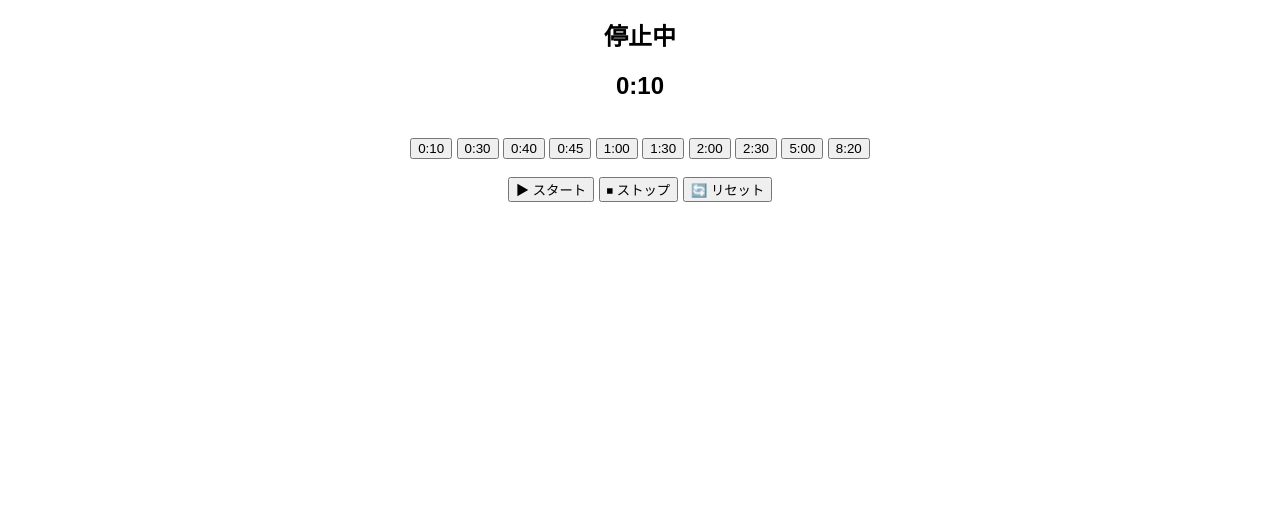
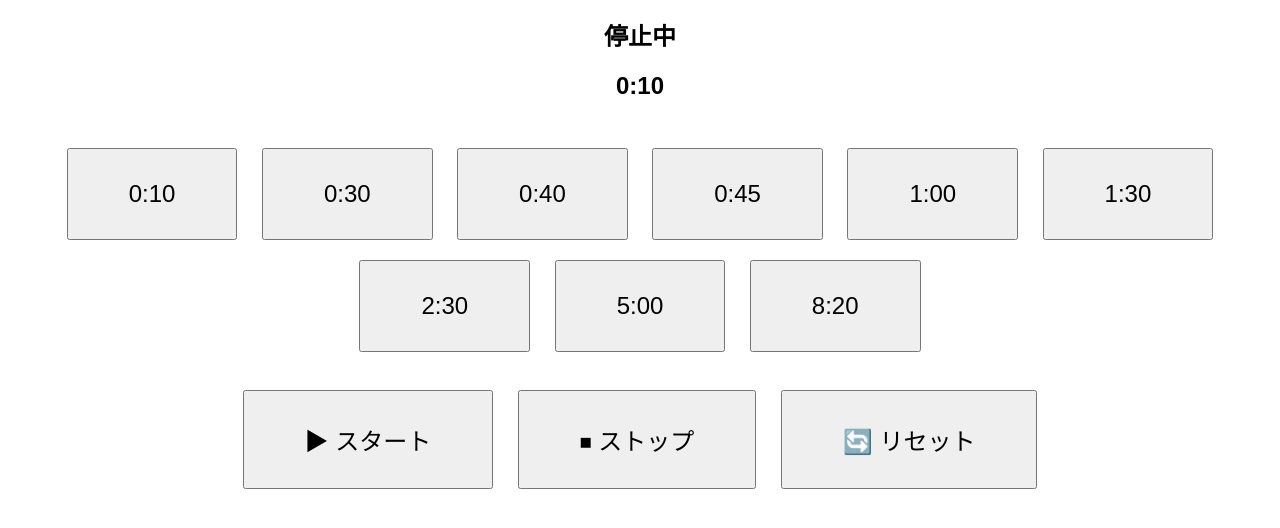
Before and after one commit to tiyobita8-boop/isiris_timer, a plain HTML site: page index.html in a window 1280 px wide. Shown: the part 116-644 px from the top of the page. Drawn offline with Linux system fonts and the light colour scheme.

Commit message:
Add files via upload

```diff
--- a/index.html
+++ b/index.html
@@ -3,6 +3,13 @@
 <head>
 <meta charset="UTF-8">
 <title>シンプルタイマー</title>
+<style>
+button {
+  font-size: 24px;
+  padding: 30px 60px;
+  margin: 10px;
+}
+</style>
 </head>
 
 <body style="text-align:center; font-family:sans-serif;">
@@ -18,14 +25,12 @@
 
 <br>
 
-<!-- 時間ボタン -->
 <button onclick="setMode(10)">0:10</button>
 <button onclick="setMode(30)">0:30</button>
 <button onclick="setMode(40)">0:40</button>
 <button onclick="setMode(45)">0:45</button>
 <button onclick="setMode(60)">1:00</button>
 <button onclick="setMode(90)">1:30</button>
-<button onclick="setMode(120)">2:00</button>
 <button onclick="setMode(150)">2:30</button>
 <button onclick="setMode(300)">5:00</button>
 <button onclick="setMode(500)">8:20</button>
@@ -44,9 +49,8 @@ let audioCtx;
 let duration = 10;
 let remaining = 10;
 
-// 🔔終了音（チンチン）
 function playEndSound(){
-  for(let i = 0; i < 2; i++){
+  for(let i = 0; i < 10; i++){
     setTimeout(() => {
       const osc = audioCtx.createOscillator();
       const gain = audioCtx.createGain();
```
